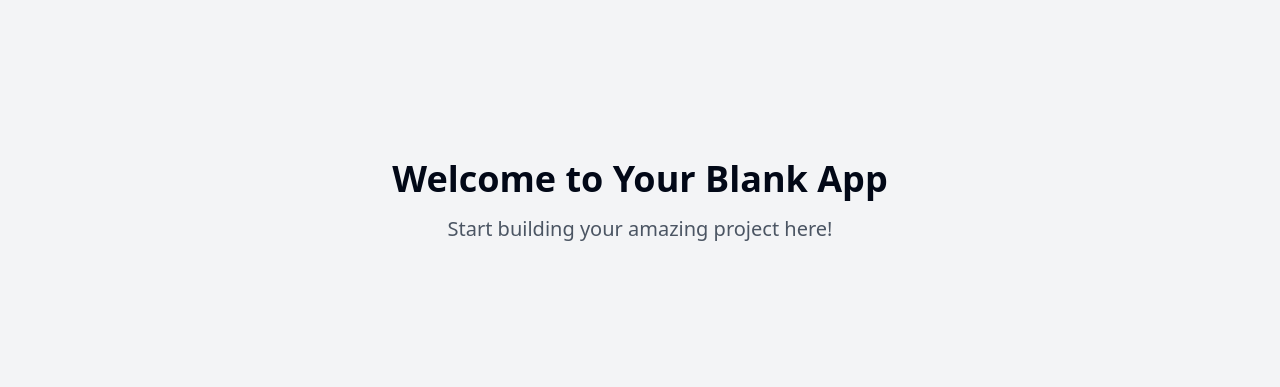
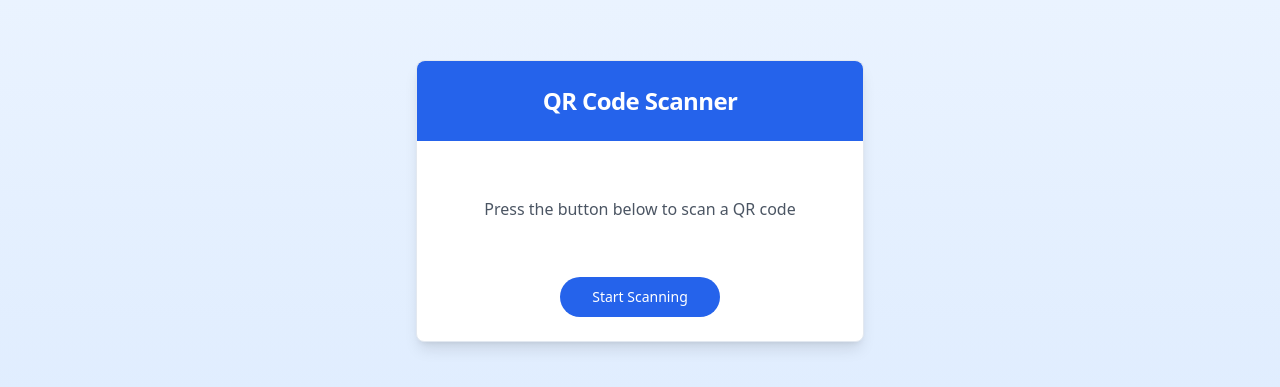
Before and after one commit to operalag/quick-qr-reveal, a React (Vite) app: page / in a window 1280 px wide. Shown: the part 199-586 px from the top of the page. Built offline with nearby package versions, Linux system fonts and the light colour scheme.

Commit message:
Implement QR code scanner
Add functionality to scan QR codes using the camera.
Display the scanned content on the page and stop the camera upon successful scan.

```diff
--- a/index.html
+++ b/index.html
@@ -1,14 +1,15 @@
+
 <!DOCTYPE html>
 <html lang="en">
   <head>
     <meta charset="UTF-8" />
     <meta name="viewport" content="width=device-width, initial-scale=1.0" />
-    <title>quick-qr-reveal</title>
-    <meta name="description" content="Lovable Generated Project" />
+    <title>QR Code Scanner</title>
+    <meta name="description" content="Scan QR codes quickly and view the result instantly" />
     <meta name="author" content="Lovable" />
 
-    <meta property="og:title" content="quick-qr-reveal" />
-    <meta property="og:description" content="Lovable Generated Project" />
+    <meta property="og:title" content="QR Code Scanner" />
+    <meta property="og:description" content="Scan QR codes quickly and view the result instantly" />
     <meta property="og:type" content="website" />
     <meta property="og:image" content="https://lovable.dev/opengraph-image-p98pqg.png" />
 
--- a/package.json
+++ b/package.json
@@ -52,6 +52,7 @@
     "react-day-picker": "^8.10.1",
     "react-dom": "^18.3.1",
     "react-hook-form": "^7.53.0",
+    "react-qr-scanner": "^1.0.0-alpha.11",
     "react-resizable-panels": "^2.1.3",
     "react-router-dom": "^6.26.2",
     "recharts": "^2.12.7",
--- /dev/null
+++ b/src/components/QRScanner.tsx
@@ -0,0 +1,73 @@
+
+import React, { useState } from "react";
+import QrReader from "react-qr-scanner";
+import { Alert, AlertDescription } from "@/components/ui/alert";
+import { Scan, ScanX } from "lucide-react";
+import { useToast } from "@/hooks/use-toast";
+
+interface QRScannerProps {
+  onScanSuccess: (result: string) => void;
+}
+
+const QRScanner: React.FC<QRScannerProps> = ({ onScanSuccess }) => {
+  const [error, setError] = useState<string | null>(null);
+  const { toast } = useToast();
+
+  const handleScan = (data: { text: string } | null) => {
+    if (data?.text) {
+      toast({
+        title: "QR Code Detected",
+        description: "Processing scan result...",
+      });
+      onScanSuccess(data.text);
+    }
+  };
+
+  const handleError = (err: Error) => {
+    console.error("QR Scanner error:", err);
+    setError("Camera access error. Please check permissions and try again.");
+  };
+
+  return (
+    <div className="space-y-4">
+      <div className="rounded-lg overflow-hidden relative">
+        {/* Scanner frame overlay */}
+        <div className="absolute inset-0 border-2 border-blue-400 rounded-lg z-10 pointer-events-none">
+          <div className="absolute top-0 left-0 w-12 h-12 border-t-4 border-l-4 border-blue-500 rounded-tl-lg"></div>
+          <div className="absolute top-0 right-0 w-12 h-12 border-t-4 border-r-4 border-blue-500 rounded-tr-lg"></div>
+          <div className="absolute bottom-0 left-0 w-12 h-12 border-b-4 border-l-4 border-blue-500 rounded-bl-lg"></div>
+          <div className="absolute bottom-0 right-0 w-12 h-12 border-b-4 border-r-4 border-blue-500 rounded-br-lg"></div>
+        </div>
+
+        <div className="flex justify-center items-center">
+          <QrReader
+            delay={300}
+            onError={handleError}
+            onScan={handleScan}
+            constraints={{
+              video: { facingMode: "environment" }
+            }}
+            className="w-full max-w-sm mx-auto"
+            style={{ width: '100%' }}
+          />
+        </div>
+      </div>
+
+      <div className="text-center text-sm text-gray-600">
+        <div className="flex items-center justify-center mb-2">
+          <Scan className="mr-2 h-4 w-4" />
+          <span>Position QR code within the frame</span>
+        </div>
+      </div>
+
+      {error && (
+        <Alert variant="destructive">
+          <ScanX className="h-4 w-4 mr-2" />
+          <AlertDescription>{error}</AlertDescription>
+        </Alert>
+      )}
+    </div>
+  );
+};
+
+export default QRScanner;
--- /dev/null
+++ b/src/components/ScanResult.tsx
@@ -0,0 +1,68 @@
+
+import React from "react";
+import { Card, CardContent } from "@/components/ui/card";
+import { Check } from "lucide-react";
+import QRCode from "react-qr-code";
+
+interface ScanResultProps {
+  result: string;
+}
+
+const ScanResult: React.FC<ScanResultProps> = ({ result }) => {
+  // Check if the result is a URL
+  const isUrl = (str: string) => {
+    try {
+      new URL(str);
+      return true;
+    } catch {
+      return false;
+    }
+  };
+
+  return (
+    <div className="space-y-4">
+      <div className="bg-green-50 rounded-lg p-4 flex items-center justify-center">
+        <div className="bg-green-100 rounded-full p-2 mr-3">
+          <Check className="h-6 w-6 text-green-600" />
+        </div>
+        <span className="text-green-800 font-medium">Scan Successful</span>
+      </div>
+
+      <Card>
+        <CardContent className="pt-6">
+          <div className="space-y-4">
+            <div className="flex justify-center mb-4">
+              <div className="w-32 h-32">
+                <QRCode
+                  value={result}
+                  size={128}
+                  style={{ height: "auto", maxWidth: "100%", width: "100%" }}
+                />
+              </div>
+            </div>
+
+            <div>
+              <h3 className="text-sm font-medium text-gray-500 mb-1">QR Content:</h3>
+              <div className="p-3 bg-gray-50 rounded-md break-all">
+                {isUrl(result) ? (
+                  <a
+                    href={result}
+                    target="_blank"
+                    rel="noopener noreferrer"
+                    className="text-blue-600 underline hover:text-blue-800"
+                  >
+                    {result}
+                  </a>
+                ) : (
+                  <p className="text-gray-800">{result}</p>
+                )}
+              </div>
+            </div>
+          </div>
+        </CardContent>
+      </Card>
+    </div>
+  );
+};
+
+export default ScanResult;
--- a/src/pages/Index.tsx
+++ b/src/pages/Index.tsx
@@ -1,12 +1,57 @@
-// Update this page (the content is just a fallback if you fail to update the page)
+
+import { useState } from "react";
+import QRScanner from "@/components/QRScanner";
+import ScanResult from "@/components/ScanResult";
+import { Button } from "@/components/ui/button";
+import { Card, CardContent, CardHeader, CardTitle } from "@/components/ui/card";
 
 const Index = () => {
+  const [scanResult, setScanResult] = useState<string | null>(null);
+  const [isScanning, setIsScanning] = useState(false);
+
+  const handleScan = (result: string) => {
+    if (result) {
+      setScanResult(result);
+      setIsScanning(false);
+    }
+  };
+
+  const handleStartScan = () => {
+    setScanResult(null);
+    setIsScanning(true);
+  };
+
   return (
-    <div className="min-h-screen flex items-center justify-center bg-gray-100">
-      <div className="text-center">
-        <h1 className="text-4xl font-bold mb-4">Welcome to Your Blank App</h1>
-        <p className="text-xl text-gray-600">Start building your amazing project here!</p>
-      </div>
+    <div className="min-h-screen bg-gradient-to-b from-blue-50 to-blue-100 flex items-center justify-center p-4">
+      <Card className="w-full max-w-md shadow-lg">
+        <CardHeader className="text-center bg-blue-600 text-white rounded-t-lg">
+          <CardTitle className="text-2xl font-bold">QR Code Scanner</CardTitle>
+        </CardHeader>
+        <CardContent className="p-6">
+          {isScanning ? (
+            <QRScanner onScanSuccess={handleScan} />
+          ) : (
+            <div className="space-y-6">
+              {scanResult ? (
+                <ScanResult result={scanResult} />
+              ) : (
+                <div className="text-center text-gray-600 py-8">
+                  <p>Press the button below to scan a QR code</p>
+                </div>
+              )}
+
+              <div className="flex justify-center">
+                <Button
+                  onClick={handleStartScan}
+                  className="bg-blue-600 hover:bg-blue-700 text-white px-8 py-2 rounded-full transition-all"
+                >
+                  {scanResult ? "Scan Again" : "Start Scanning"}
+                </Button>
+              </div>
+            </div>
+          )}
+        </CardContent>
+      </Card>
     </div>
   );
 };
```
Also changed, not shown: 1 other file (tests, documents, lock files or other folders).
